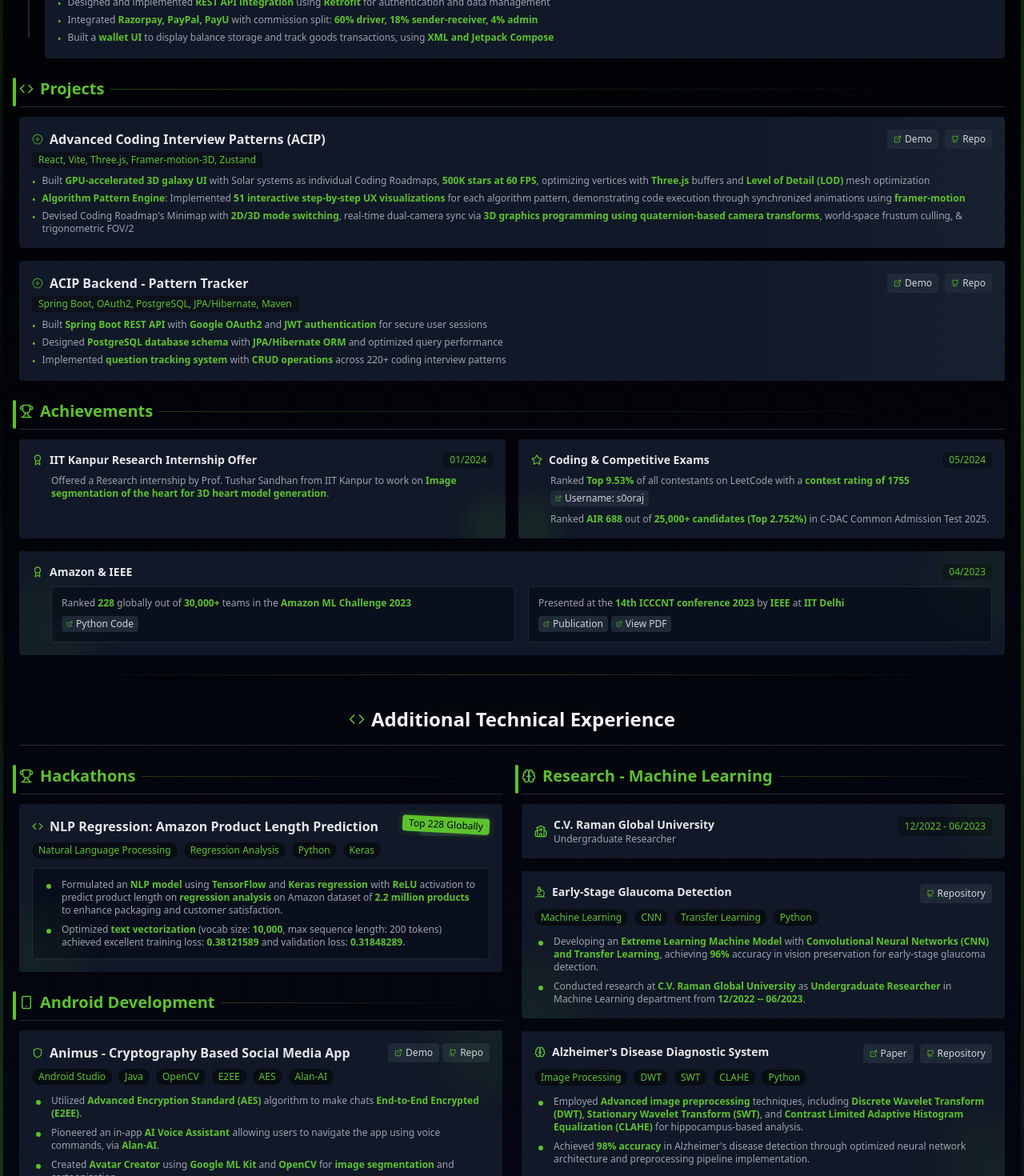
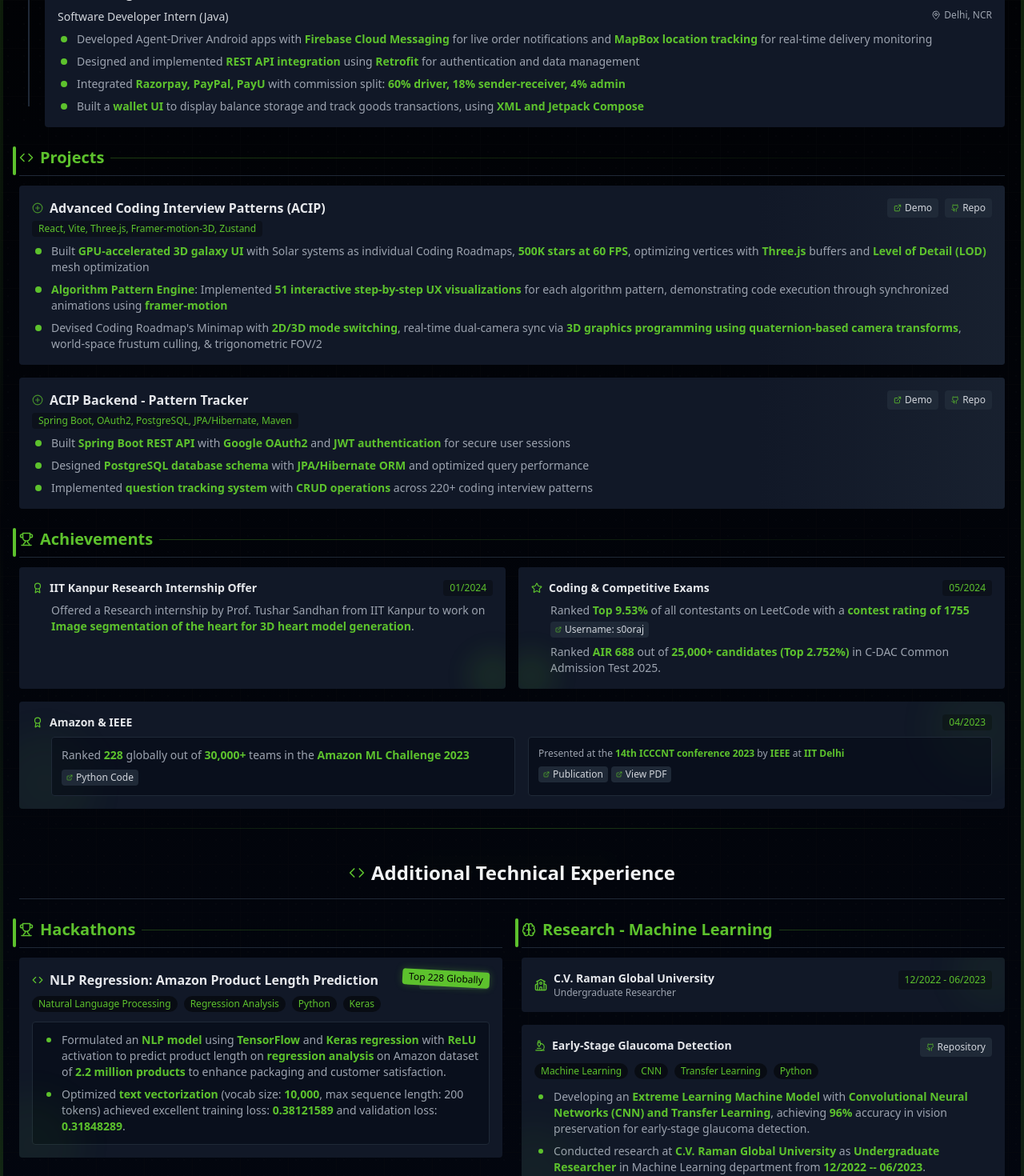
Before and after one commit to s0oraj/customizedresumeversion2, a React app: page / in a window 1280 px wide. Shown: the part 780-2250 px from the top of the page at 80% size. Built offline with nearby package versions, Linux system fonts and the light colour scheme; the HTML template or start-up script is replaced by a standard one.

Commit message:
initial commit

```diff
--- a/src/components/sections/Achievements.tsx
+++ b/src/components/sections/Achievements.tsx
@@ -17,7 +17,7 @@
               01/2024
             </span>
           </div>
-          <p className="text-xs text-gray-400 mt-2 pl-6">
+          <p className="text-sm text-gray-400 mt-2 pl-6">
             Offered a Research internship by Prof. Tushar Sandhan from IIT
             Kanpur to work on{' '}
             <span className="font-semibold text-[#5DC22D]">
@@ -40,7 +40,7 @@
           </div>
           <div className="mt-2 pl-6 space-y-2">
             <div>
-              <p className="text-xs text-gray-400">
+              <p className="text-sm text-gray-400">
                 Ranked{' '}
                 <span className="font-semibold text-[#5DC22D]">Top 9.53%</span>{' '}
                 of all contestants on LeetCode with a{' '}
@@ -56,7 +56,7 @@
               </div>
             </div>
             <div>
-              <p className="text-xs text-gray-400">
+              <p className="text-sm text-gray-400">
                 Ranked{' '}
                 <span className="font-semibold text-[#5DC22D]">AIR 688</span>{' '}
                 out of{' '}
@@ -83,7 +83,7 @@
           </div>
           <div className="grid grid-cols-1 md:grid-cols-2 gap-4 mt-2 pl-6">
             <div className="relative p-3 bg-gray-950 bg-opacity-50 rounded border border-gray-800">
-              <p className="text-xs text-gray-400">
+              <p className="text-sm text-gray-400">
                 Ranked <span className="font-semibold text-[#5DC22D]">228</span>{' '}
                 globally out of{' '}
                 <span className="font-semibold text-[#5DC22D]">30,000+</span>{' '}
--- a/src/components/sections/AndroidDev.tsx
+++ b/src/components/sections/AndroidDev.tsx
@@ -47,7 +47,7 @@
                 </span>)}
             </div>
             <ul className="space-y-2 mt-3">
-              {project.points.map((point, idx) => <li key={idx} className="flex items-start text-xs text-gray-400">
+              {project.points.map((point, idx) => <li key={idx} className="flex items-start text-sm text-gray-400">
                   <div className="min-w-4 h-4 flex items-center justify-center mt-0.5 mr-2">
                     <span className="w-1.5 h-1.5 bg-[#5DC22D] rounded-full"></span>
                   </div>
--- a/src/components/sections/Experience.tsx
+++ b/src/components/sections/Experience.tsx
@@ -43,15 +43,20 @@
                 <span>{exp.location}</span>
               </div>
             </div>
-            {/* Experience points */}
-            <ul className="space-y-1 mt-2">
+{/* Experience points */}
+            <ul className="space-y-2 mt-2">
               {exp.points.map((point, idx) => (
-                <li key={idx} className="flex items-start text-xs text-gray-400">
-                  <span className="text-[#5DC22D] mr-2 mt-0.5">•</span>
+                <li key={idx} className="flex items-start text-sm text-gray-400">
+                  <div className="min-w-4 h-4 flex items-center justify-center mt-0.5 mr-2">
+                    <span className="w-2 h-2 bg-[#5DC22D] rounded-full"></span>
+                  </div>
                   <span dangerouslySetInnerHTML={{ __html: point }}></span>
                 </li>
               ))}
             </ul>
+
+
+
           </div>
         ))}
       </div>
--- a/src/components/sections/Hackathons.tsx
+++ b/src/components/sections/Hackathons.tsx
@@ -25,7 +25,7 @@
           </div>
         </div>
         <div className="p-3 bg-gray-950 bg-opacity-50 rounded border border-gray-800 space-y-2">
-          <div className="flex items-start text-xs text-gray-400">
+          <div className="flex items-start text-sm text-gray-400">
             <div className="min-w-4 h-4 flex items-center justify-center mt-0.5 mr-2">
               <span className="w-1.5 h-1.5 bg-[#5DC22D] rounded-full"></span>
             </div>
@@ -50,7 +50,7 @@
               to enhance packaging and customer satisfaction.
             </span>
           </div>
-          <div className="flex items-start text-xs text-gray-400">
+          <div className="flex items-start text-sm text-gray-400">
             <div className="min-w-4 h-4 flex items-center justify-center mt-0.5 mr-2">
               <span className="w-1.5 h-1.5 bg-[#5DC22D] rounded-full"></span>
             </div>
--- a/src/components/sections/Projects.tsx
+++ b/src/components/sections/Projects.tsx
@@ -40,14 +40,16 @@
             <div className="text-xs text-[#5DC22D] mt-1 mb-2 bg-black bg-opacity-30 inline-block px-2 py-0.5 rounded">
               {project.technologies}
             </div>
-            <ul className="space-y-1 relative z-10">
-              {project.points.map((point, idx) => <li key={idx} className="flex items-start text-xs text-gray-400">
-                  <span className="text-[#5DC22D] mr-2 mt-0.5">•</span>
-                  <span dangerouslySetInnerHTML={{
-              __html: point
-            }}></span>
-                </li>)}
-            </ul>
+<ul className="space-y-2 relative z-10">
+  {project.points.map((point, idx) => <li key={idx} className="flex items-start text-sm text-gray-400">
+      <div className="min-w-4 h-4 flex items-center justify-center mt-0.5 mr-2">
+        <span className="w-2 h-2 bg-[#5DC22D] rounded-full"></span>
+      </div>
+      <span dangerouslySetInnerHTML={{
+    __html: point
+  }}></span>
+    </li>)}
+</ul>
           </div>)}
       </div>
     </div>;
--- a/src/components/sections/Research.tsx
+++ b/src/components/sections/Research.tsx
@@ -46,7 +46,7 @@
                 </span>)}
           </div>
           <ul className="space-y-2 mt-3">
-            <li className="flex items-start text-xs text-gray-400">
+            <li className="flex items-start text-sm text-gray-400">
               <div className="min-w-4 h-4 flex items-center justify-center mt-0.5 mr-2">
                 <span className="w-1.5 h-1.5 bg-[#5DC22D] rounded-full"></span>
               </div>
@@ -65,7 +65,7 @@
                 detection.
               </span>
             </li>
-            <li className="flex items-start text-xs text-gray-400">
+            <li className="flex items-start text-sm text-gray-400">
               <div className="min-w-4 h-4 flex items-center justify-center mt-0.5 mr-2">
                 <span className="w-1.5 h-1.5 bg-[#5DC22D] rounded-full"></span>
               </div>
@@ -112,7 +112,7 @@
                 </span>)}
           </div>
           <ul className="space-y-2 mt-3">
-            <li className="flex items-start text-xs text-gray-400">
+            <li className="flex items-start text-sm text-gray-400">
               <div className="min-w-4 h-4 flex items-center justify-center mt-0.5 mr-2">
                 <span className="w-1.5 h-1.5 bg-[#5DC22D] rounded-full"></span>
               </div>
@@ -136,7 +136,7 @@
                 for hippocampus-based analysis.
               </span>
             </li>
-            <li className="flex items-start text-xs text-gray-400">
+            <li className="flex items-start text-sm text-gray-400">
               <div className="min-w-4 h-4 flex items-center justify-center mt-0.5 mr-2">
                 <span className="w-1.5 h-1.5 bg-[#5DC22D] rounded-full"></span>
               </div>
```
